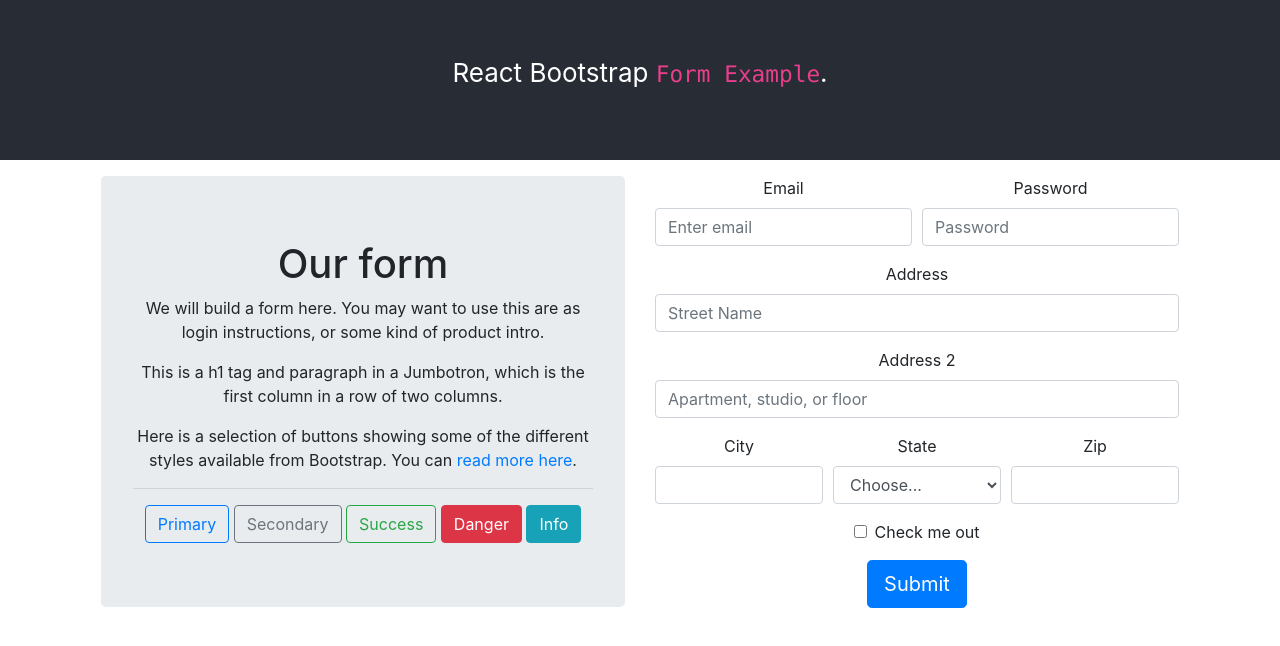
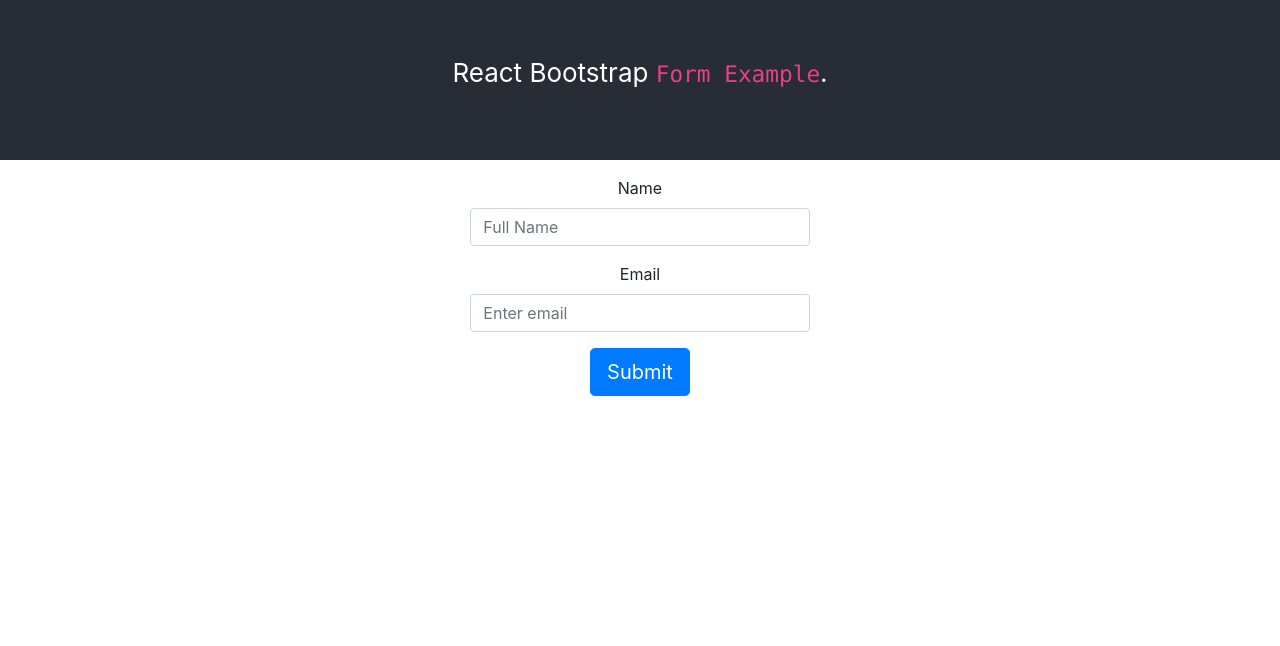
Before and after one commit to EmilyChristy/react-bootstrap-form-basic, a React (Create React App) app: page / in a window 1280 px wide. Shown: the top 646 px of the page. Built offline with nearby package versions, Linux system fonts and the light colour scheme.

Commit message:
finished form 1

```diff
--- a/src/App.css
+++ b/src/App.css
@@ -27,12 +27,3 @@
 .App-link {
   color: #61dafb;
 }
-
-@keyframes App-logo-spin {
-  from {
-    transform: rotate(0deg);
-  }
-  to {
-    transform: rotate(360deg);
-  }
-}
--- a/src/App.js
+++ b/src/App.js
@@ -1,11 +1,10 @@
-import React, { useState } from "react";
+import React, { useState, useEffect } from "react"; //useEffect, useRef
 import "bootstrap/dist/css/bootstrap.min.css";
 
 import Container from "react-bootstrap/Container";
 import Row from "react-bootstrap/Row";
 import Col from "react-bootstrap/Col";
 import Button from "react-bootstrap/Button";
-import Jumbotron from "react-bootstrap/Jumbotron";
 import Form from "react-bootstrap/Form";
 import Alert from "react-bootstrap/Alert";
 
@@ -13,6 +12,57 @@
 
 function App() {
   const [showMessage, setShowMessage] = useState(false);
+  const [values, setValues] = useState({
+    fullname: "",
+    email: "",
+  });
+  const [formerrors, setFormErrors] = useState({});
+  const [isSubmitting, setIsSubmitting] = useState(false);
+
+  useEffect(() => {
+    if (Object.keys(formerrors).length === 0 && isSubmitting) {
+      //complete submission
+      console.log("Form data is ok so complete submission");
+    }
+  }, [formerrors, isSubmitting]);
+
+  //this method handles the each form field changing and updates the relevant
+  //state value for that input
+  const handleChange = (event) => {
+    // event.persist();
+    setValues((values) => ({
+      ...values,
+      [event.target.name]: event.target.value,
+    }));
+  };
+
+  //this method will check each field in your form. You define
+  //the rules for each field
+  const validate = () => {
+    console.log("Validate the form....");
+
+    let errors = {};
+
+    //name field
+    if (!values.fullname) {
+      errors.fullname = "Full name is required";
+    }
+
+    //email field
+    if (!values.email) {
+      errors.email = "Email address is required";
+    } else if (!/\S+@\S+\.\S+/.test(values.email)) {
+      errors.email = "Email address is invalid";
+    }
+    return errors;
+  };
+
+  const handleSubmit = (event) => {
+    if (event) event.preventDefault();
+    console.log("Submitting the form ->");
+    setIsSubmitting(true);
+    setFormErrors(validate(values));
+  };
 
   return (
     <div className="App">
@@ -46,85 +96,50 @@
             </Col>
           </Row>
           <Row>
+            <Col></Col>
             <Col>
-              <Jumbotron>
-                <h1 className="header">Our form</h1>
-                <p>
-                  We will build a form here. You may want to use this are as
-                  login instructions, or some kind of product intro.
-                </p>
-                <p>
-                  This is a h1 tag and paragraph in a Jumbotron, which is the
-                  first column in a row of two columns.
-                </p>
-                <p>
-                  Here is a selection of buttons showing some of the different
-                  styles available from Bootstrap. You can&nbsp;
-                  <a href="https://react-bootstrap.github.io/components/buttons/">
-                    read more here
-                  </a>
-                  .
-                </p>
-                <hr />
-                <Button variant="outline-primary">Primary</Button>{" "}
-                <Button variant="outline-secondary">Secondary</Button>{" "}
-                <Button variant="outline-success">Success</Button>{" "}
-                <Button variant="danger">Danger</Button>{" "}
-                <Button variant="info">Info</Button>{" "}
-              </Jumbotron>
-            </Col>
-            <Col>
-              <Form>
+              <Form onSubmit={handleSubmit}>
+                <Form.Group controlId="formGridName">
+                  <Form.Label>Name</Form.Label>
+                  <Form.Control
+                    placeholder="Full Name"
+                    type="text"
+                    name="fullname"
+                    value={values.fullname}
+                    onChange={handleChange}
+                    required
+                  />
+                  {formerrors.name && (
+                    <p className="frmError">{formerrors.name}</p>
+                  )}
+                </Form.Group>
                 <Form.Row>
                   <Form.Group as={Col} controlId="formGridEmail">
                     <Form.Label>Email</Form.Label>
-                    <Form.Control type="email" placeholder="Enter email" />
-                  </Form.Group>
-
-                  <Form.Group as={Col} controlId="formGridPassword">
-                    <Form.Label>Password</Form.Label>
-                    <Form.Control type="password" placeholder="Password" />
+                    <Form.Control
+                      placeholder="Enter email"
+                      type="email"
+                      name="email"
+                      value={values.email}
+                      onChange={handleChange}
+                    />
+                    {formerrors.email && (
+                      <p className="text-warning">{formerrors.email}</p>
+                    )}
                   </Form.Group>
                 </Form.Row>
-                <Form.Group controlId="formGridAddress1">
-                  <Form.Label>Address</Form.Label>
-                  <Form.Control placeholder="Street Name" />
-                </Form.Group>
-                <Form.Group controlId="formGridAddress2">
-                  <Form.Label>Address 2</Form.Label>
-                  <Form.Control placeholder="Apartment, studio, or floor" />
-                </Form.Group>
-                <Form.Row>
-                  <Form.Group as={Col} controlId="formGridCity">
-                    <Form.Label>City</Form.Label>
-                    <Form.Control />
-                  </Form.Group>
 
-                  <Form.Group as={Col} controlId="formGridState">
-                    <Form.Label>State</Form.Label>
-                    <Form.Control as="select" defaultValue="Choose...">
-                      <option>Choose...</option>
-                      <option>...</option>
-                    </Form.Control>
-                  </Form.Group>
-
-                  <Form.Group as={Col} controlId="formGridZip">
-                    <Form.Label>Zip</Form.Label>
-                    <Form.Control />
-                  </Form.Group>
-                </Form.Row>
-                <Form.Group id="formGridCheckbox">
-                  <Form.Check type="checkbox" label="Check me out" />
-                </Form.Group>
                 <Button
+                  type="submit"
                   variant="primary"
                   size="lg"
-                  onClick={() => setShowMessage(true)}
+                  //disabled={disable}
                 >
                   Submit
                 </Button>
               </Form>
             </Col>
+            <Col></Col>
           </Row>
         </Container>
       </Container>
```
